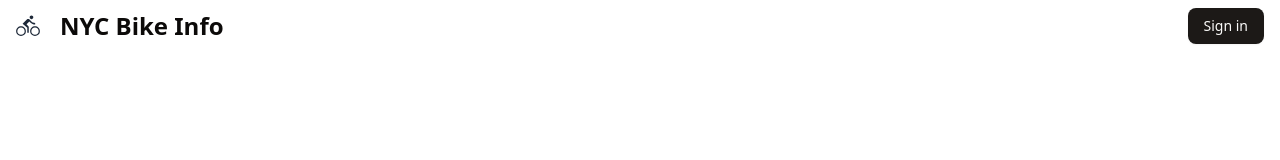
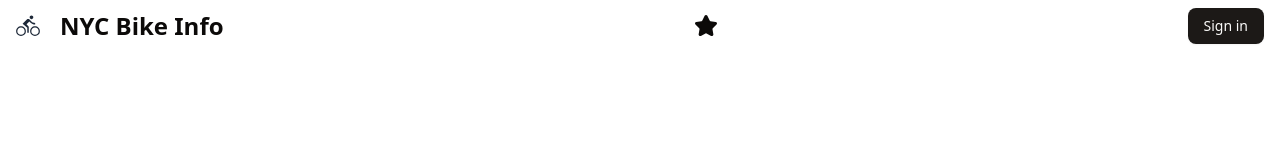
Before and after one commit to Pronto-Software-LLC/newyork-citybike, a Next.js app: page / in a window 1280 px wide. Shown: the top 160 px of the page. Built offline with nearby package versions, Linux system fonts and the light colour scheme; no server answers.

Commit message:
Initial Favorites page

```diff
--- /dev/null
+++ b/app/(dashboard)/favorites/page.tsx
@@ -0,0 +1,11 @@
+import { getCurrentUser } from '@/lib/session';
+
+export default async function Favorites() {
+  const user = await getCurrentUser();
+
+  return (
+    <div className="flex min-h-screen flex-col items-center justify-center">
+      Favorites page for {user?.name}
+    </div>
+  );
+}
--- a/components/layout/header.tsx
+++ b/components/layout/header.tsx
@@ -1,6 +1,7 @@
 import Link from 'next/link';
 import { UserAvatar } from '../user-avatar';
 import Logo from './logo';
+import { Star } from 'lucide-react';
 
 export function Header() {
   return (
@@ -11,6 +12,9 @@ export function Header() {
           <span className="ml-2">NYC Bike Info</span>
         </h1>
       </Link>
+      <Link href="/favorites" className="flex items-center">
+        <Star fill="currentColor" />
+      </Link>
       <nav>
         <UserAvatar />
       </nav>
```
